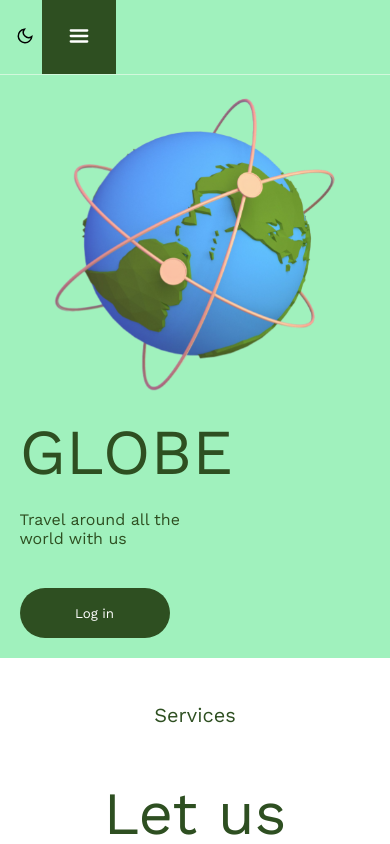
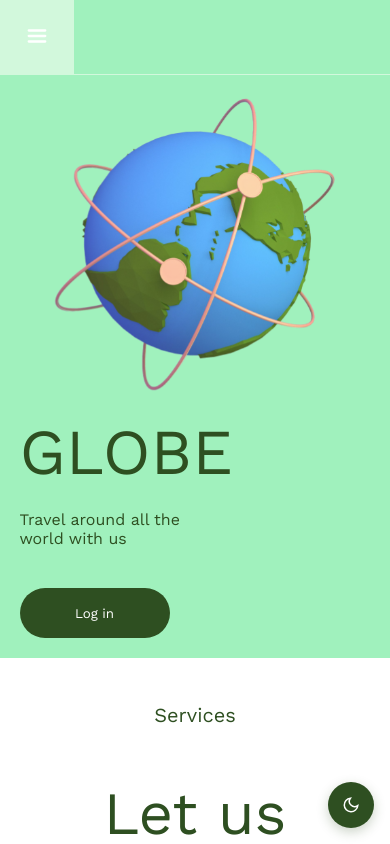
Before and after one commit to Ijne/Globe, a website: page frontend/index.html in a window 390 px wide. Shown: the top 844 px of the page. Drawn offline with nearby package versions, Linux system fonts and the light colour scheme.

Commit message:
ui: move theme toggle to fixed floating button, cleanup nav

```diff
--- a/frontend/index.html
+++ b/frontend/index.html
@@ -13,7 +13,6 @@
         <button class="nav__button">Benefits</button>
         <button class="nav__button">Contacts</button>
         <button class="nav__button login-button nav__profile-button">Log in</button>
-        <button class="theme-toggle" id="themeToggle" title="Switch theme"><svg xmlns="http://www.w3.org/2000/svg" width="18" height="18" viewBox="0 0 24 24" fill="none" stroke="currentColor" stroke-width="2" stroke-linecap="round"><path d="M21 12.79A9 9 0 1 1 11.21 3 7 7 0 0 0 21 12.79z"/></svg></button>
     </div>
     <div class="header-banner">
         <div class="description">
@@ -177,6 +176,8 @@
     </div>
 </div>
 
+<button class="theme-toggle" id="themeToggle" title="Switch theme"><svg xmlns="http://www.w3.org/2000/svg" width="18" height="18" viewBox="0 0 24 24" fill="none" stroke="currentColor" stroke-width="2" stroke-linecap="round"><path d="M21 12.79A9 9 0 1 1 11.21 3 7 7 0 0 0 21 12.79z"/></svg></button>
+
 <script src="static/js/theme.js"></script>
 <script src="static/js/index.js"></script>
 </body>
--- a/frontend/static/css/index.css
+++ b/frontend/static/css/index.css
@@ -640,28 +640,31 @@
 
 /* ===== Theme Toggle Button ===== */
 .theme-toggle {
-    background: none;
+    position: fixed;
+    bottom: 20px;
+    right: 20px;
+    width: 50px;
+    height: 50px;
+    background-color: var(--color-primary);
+    color: white;
     border: none;
-    font-size: 20px;
+    border-radius: 50%;
+    display: flex;
+    align-items: center;
+    justify-content: center;
     cursor: pointer;
-    padding: 5px 8px;
-    border-radius: 10px;
-    transition: background-color 0.2s;
-    line-height: 1;
-    margin-left: 8px;
-    flex-shrink: 0;
+    z-index: 160;
+    box-shadow: 0 4px 12px rgba(46, 79, 33, 0.25);
+    transition: background-color 0.2s, transform 0.2s;
 }
 
 .theme-toggle:hover {
-    background-color: rgba(46, 79, 33, 0.15);
+    background-color: #3b6530;
+    transform: scale(1.05);
 }
 
-.nav.nav--open .theme-toggle {
-    position: fixed;
-    top: 18px;
-    right: 18px;
-    z-index: 100;
-    background-color: var(--color-accent);
+.theme-toggle:active {
+    transform: scale(0.95);
 }
 
 /* ===== Dark Theme ===== */
@@ -932,3 +935,24 @@
 .modal-form__submit:hover {
     cursor: pointer;
 }
+
+/* Dark theme for theme toggle */
+[data-theme="dark"] .theme-toggle {
+    background-color: #A0F1BD;
+    color: #0d1a10;
+    box-shadow: 0 4px 12px rgba(160, 241, 189, 0.3);
+}
+
+[data-theme="dark"] .theme-toggle:hover {
+    background-color: #c8f8da;
+}
+
+/* Mobile theme toggle */
+@media (max-width: 800px) {
+    .theme-toggle {
+        bottom: 16px;
+        right: 16px;
+        width: 46px;
+        height: 46px;
+    }
+}
```
Also changed, not shown: frontend/dashboard.html (+3 -1 lines), frontend/trip.html (+2 -1 lines).
